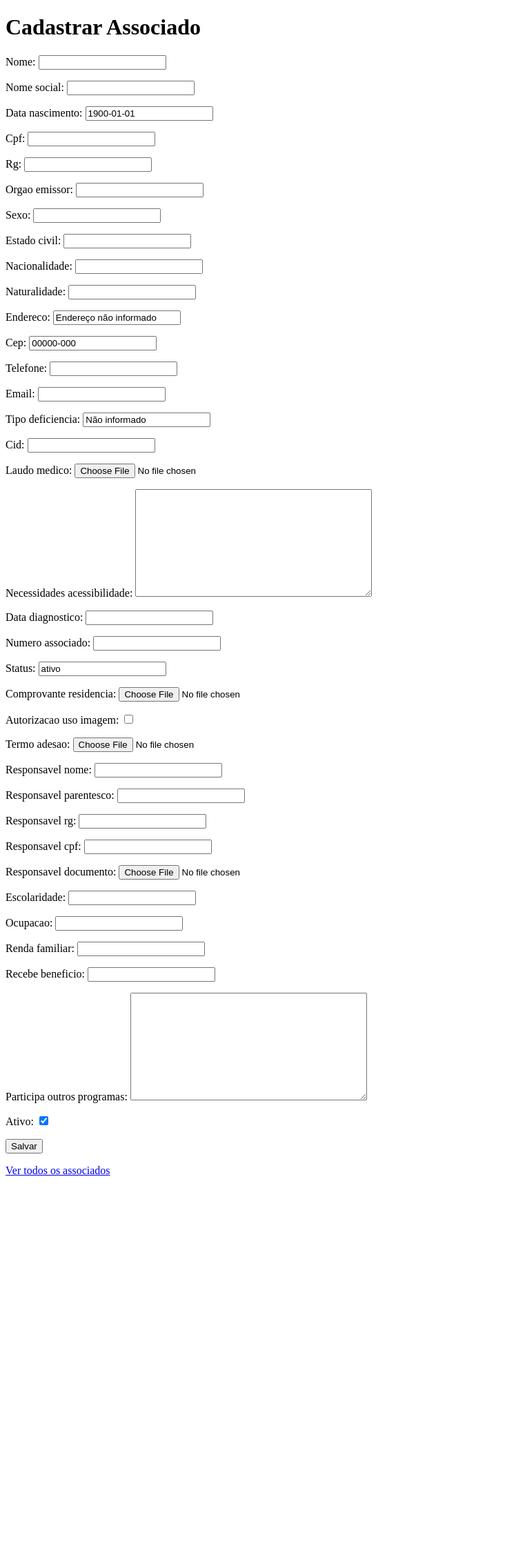
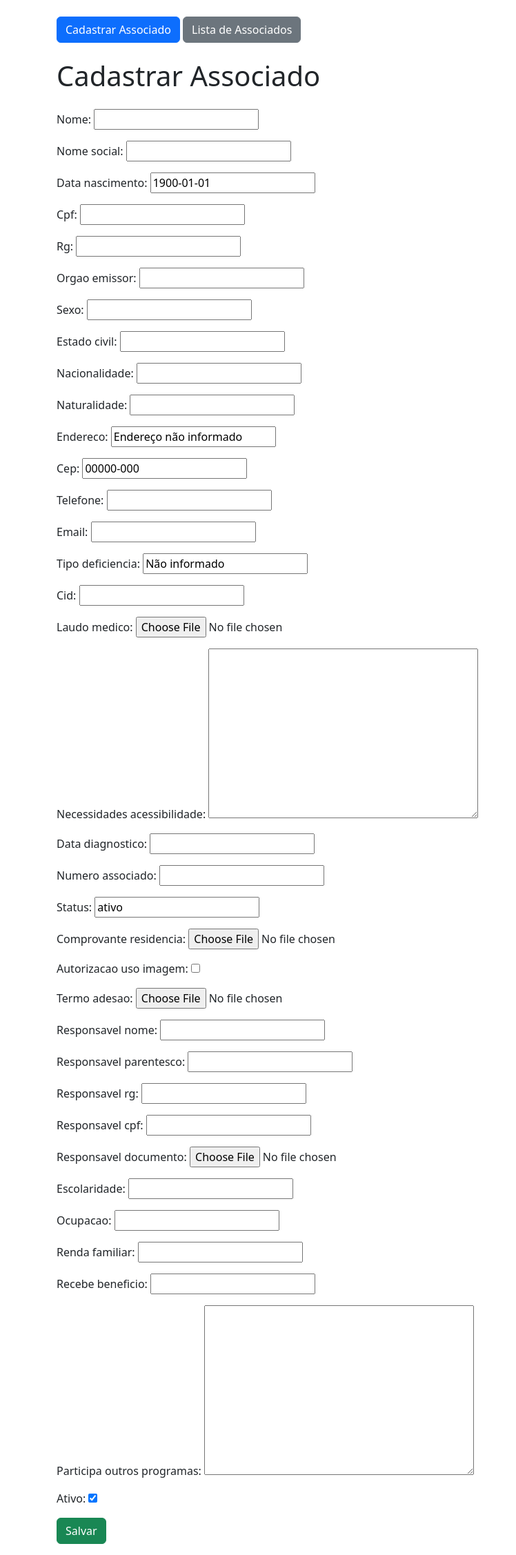
Before and after one commit to prfs91/VolunteerCodeCarajas, a Django app: page /associados/cadastrar/ in a window 1280 px wide. Shown: the whole page at 69% size, without its empty margins (0-748 px from the left). Before the commit the page ends 1704 px from the top, so only its background shows below. Run offline with Django 5.2, Linux system fonts and the light colour scheme.

Commit message:
refactor(associados): apply template inheritance and Bootstrap styling to cadastrar.html

```diff
--- a/associados/templates/associados/cadastrar.html
+++ b/associados/templates/associados/cadastrar.html
@@ -1,15 +1,12 @@
-<!DOCTYPE html>
-<html>
-<head>
-    <title>Cadastrar Associado</title>
-</head>
-<body>
-    <h1>Cadastrar Associado</h1>
-    <form method="post">
-        {% csrf_token %}
-        {{ form.as_p }}
-        <button type="submit">Salvar</button>
-    </form>
-    <p><a href="{% url 'lista_associados' %}">Ver todos os associados</a></p>
-</body>
-</html>
+{% extends 'base.html' %}
+
+{% block title %}Cadastrar Associado{% endblock %}
+
+{% block content %}
+<h1 class="mb-4">Cadastrar Associado</h1>
+<form method="post" class="mb-3">
+    {% csrf_token %}
+    {{ form.as_p }}
+    <button type="submit" class="btn btn-success">Salvar</button>
+</form>
+{% endblock %}
```
